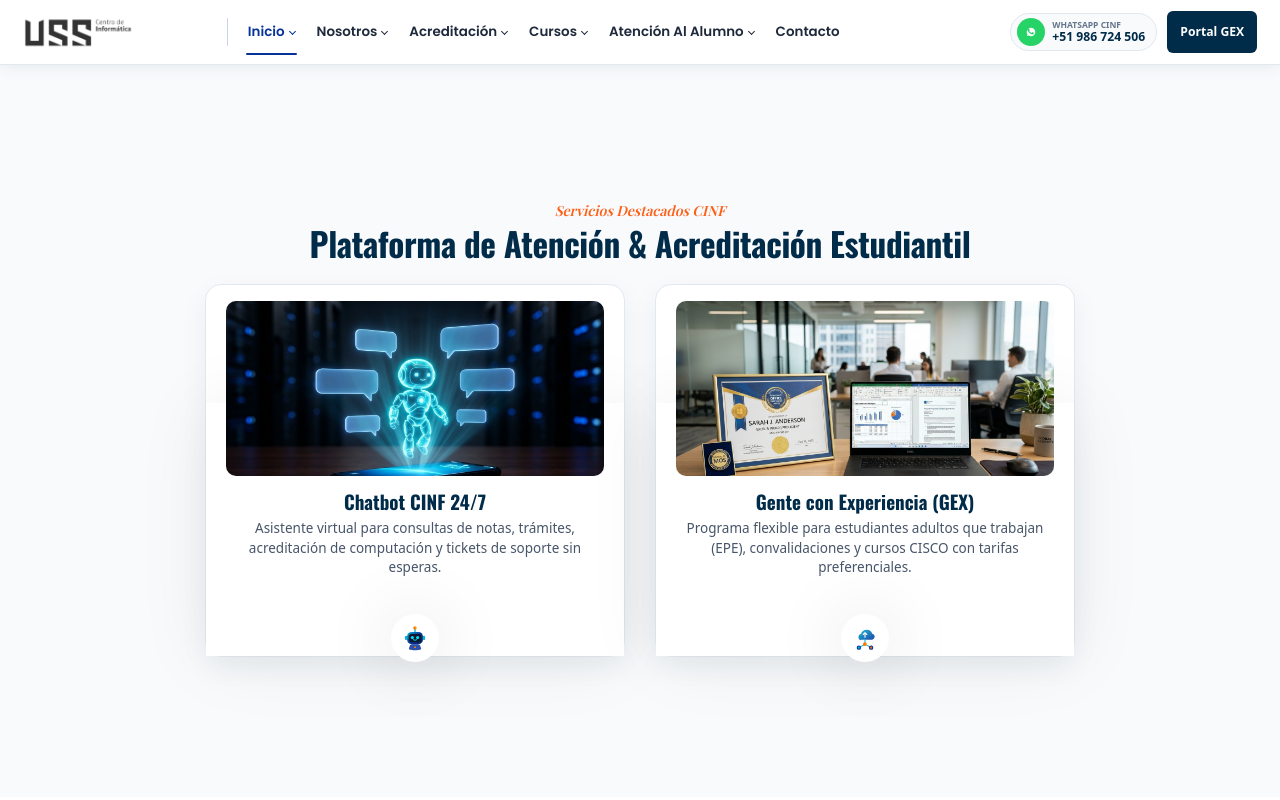
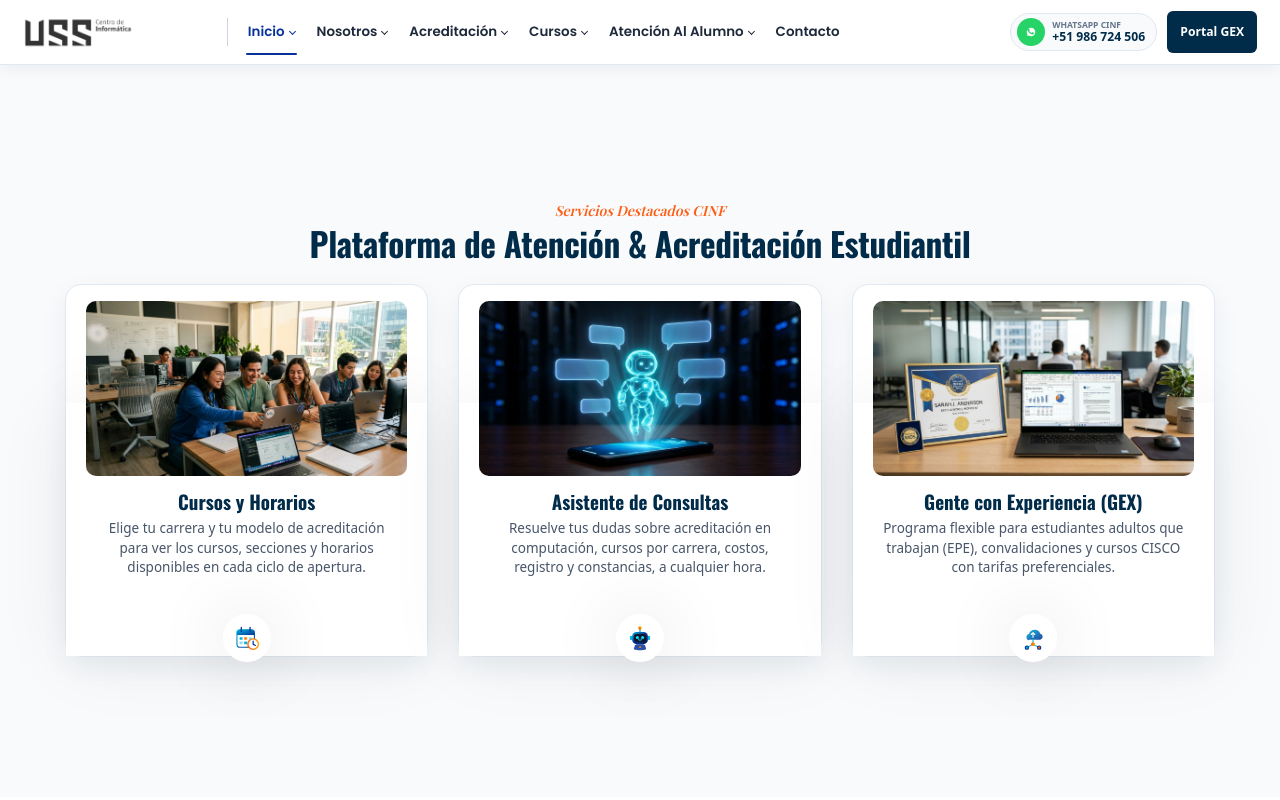
Before and after one commit to anibaler123143423234321/landing-page-centro-informatica, a plain HTML site: page index.html in a window 1280 px wide. Shown: the top 800 px of the page. Drawn offline with Linux system fonts and the light colour scheme.

Commit message:
feat(portada): tarjeta Cursos y Horarios en primer lugar y renombrar chatbot a Asistente de Consultas
- Nueva tarjeta que enlaza a /consulta-cursos, con icono de calendario
- La tarjeta del chatbot ya no menciona consulta de notas
- Enlace del pie actualizado en todas las paginas
- Fila de servicios ampliada a tres columnas

Co-Authored-By: Claude Fable 5.2 <noreply@anthropic.com>

```diff
--- a/assets/css/custom-cinf.css
+++ b/assets/css/custom-cinf.css
@@ -72,7 +72,7 @@
 .feature-cards-row {
     display: flex !important;
     flex-wrap: wrap !important;
-    max-width: 900px !important;
+    max-width: 1180px !important;
     margin: 0 auto !important;
 }
 
@@ -292,6 +292,18 @@
 /* ===================================================
    6. Responsivo en Móviles (<= 767px)
    =================================================== */
+/* Con tres tarjetas, en tablet la tercera baja a otra fila y necesita separación */
+@media (min-width: 768px) and (max-width: 991px) {
+    .cinf-services-section {
+        min-height: auto !important;
+        padding: 32px 0 40px !important;
+    }
+
+    .feature-cards-row>[class*="col-"] {
+        margin-bottom: 24px !important;
+    }
+}
+
 @media (max-width: 767px) {
     .cinf-services-section {
         min-height: auto !important;
--- a/index.html
+++ b/index.html
@@ -38,7 +38,7 @@
 
     <!-- Hojas de Estilo Modulares CINF USS -->
     <link rel="stylesheet" href="assets/css/header-cinf.css?v=10" />
-    <link rel="stylesheet" href="assets/css/custom-cinf.css?v=10" />
+    <link rel="stylesheet" href="assets/css/custom-cinf.css?v=11" />
 </head>
 
 <body>
@@ -407,32 +407,56 @@
                     <h2 class="section_heading_title_big">Plataforma de Atención &amp; Acreditación Estudiantil</h2>
                 </div>
                 <div class="row feature-cards-row justify-content-center">
-                    <!-- Tarjeta 1: Chatbot CINF 24/7 -->
-                    <div class="col-lg-6 col-md-6 d-flex">
+                    <!-- Tarjeta 1: Consulta de Cursos y Horarios -->
+                    <div class="col-lg-4 col-md-6 d-flex">
                         <div class="feature-1-block text-center w-100">
                             <div class="feature-1-image hvr-img-zoom-1">
-                                <a href="/chatbot" target="_blank" rel="noopener noreferrer"
-                                    title="Ingresar al Chatbot CINF 24/7">
-                                    <img src="assets/images/resource/feature-image-1.jpg" alt="Chatbot CINF" />
+                                <a href="/consulta-cursos" title="Consultar cursos y horarios disponibles">
+                                    <img src="assets/images/resource/feature-image-2.jpg"
+                                        alt="Estudiantes consultando sus cursos y horarios" />
                                 </a>
                             </div>
                             <h4 class="feature-1-title">
-                                <a href="/chatbot" target="_blank" rel="noopener noreferrer"
-                                    class="feature-card-title-link">Chatbot CINF 24/7</a>
+                                <a href="/consulta-cursos" class="feature-card-title-link">Cursos y Horarios</a>
                             </h4>
-                            <p class="feature-1-text">Asistente virtual para consultas de notas, trámites, acreditación
-                                de computación y tickets de soporte sin esperas.</p>
+                            <p class="feature-1-text">Elige tu carrera y tu modelo de acreditación para ver los cursos,
+                                secciones y horarios disponibles en cada ciclo de apertura.</p>
                             <div class="feature-1-link">
-                                <a class="feature-1-link-btn hvr-zoom-1 hvr-zoom-1-primary" href="/chatbot"
-                                    target="_blank" rel="noopener noreferrer" title="Probar Chatbot CINF 24/7">
-                                    <img src="assets/images/tech/ai-chatbot-assistant.svg" alt="Chatbot CINF 24/7" />
+                                <a class="feature-1-link-btn hvr-zoom-1 hvr-zoom-1-primary" href="/consulta-cursos"
+                                    title="Consultar cursos y horarios disponibles">
+                                    <img src="assets/images/tech/calendar-schedule.svg"
+                                        alt="Consulta de cursos y horarios" />
                                 </a>
                             </div>
                         </div>
                     </div>
 
-                    <!-- Tarjeta 2: Experiencia Laboral / Gente con Experiencia (GEX) -->
-                    <div class="col-lg-6 col-md-6 d-flex">
+                    <!-- Tarjeta 2: Asistente de Consultas CINF (chatbot) -->
+                    <div class="col-lg-4 col-md-6 d-flex">
+                        <div class="feature-1-block text-center w-100">
+                            <div class="feature-1-image hvr-img-zoom-1">
+                                <a href="/chatbot" target="_blank" rel="noopener noreferrer"
+                                    title="Abrir el Asistente de Consultas CINF">
+                                    <img src="assets/images/resource/feature-image-1.jpg" alt="Asistente de Consultas CINF" />
+                                </a>
+                            </div>
+                            <h4 class="feature-1-title">
+                                <a href="/chatbot" target="_blank" rel="noopener noreferrer"
+                                    class="feature-card-title-link">Asistente de Consultas</a>
+                            </h4>
+                            <p class="feature-1-text">Resuelve tus dudas sobre acreditación en computación, cursos por
+                                carrera, costos, registro y constancias, a cualquier hora.</p>
+                            <div class="feature-1-link">
+                                <a class="feature-1-link-btn hvr-zoom-1 hvr-zoom-1-primary" href="/chatbot"
+                                    target="_blank" rel="noopener noreferrer" title="Abrir el Asistente de Consultas CINF">
+                                    <img src="assets/images/tech/ai-chatbot-assistant.svg" alt="Asistente de Consultas CINF" />
+                                </a>
+                            </div>
+                        </div>
+                    </div>
+
+                    <!-- Tarjeta 3: Experiencia Laboral / Gente con Experiencia (GEX) -->
+                    <div class="col-lg-4 col-md-6 d-flex">
                         <div class="feature-1-block text-center w-100">
                             <div class="feature-1-image hvr-img-zoom-1">
                                 <a href="/gex" title="Ingresar a Experiencia Laboral (GEX)">
@@ -548,8 +572,7 @@
                                     <h4 class="fw_sbold c_light">Canales Estudiantiles</h4>
                                 </div>
                                 <ul class="link-widget-1-list">
-                                    <li><a href="/chatbot" target="_blank" rel="noopener noreferrer">Chatbot CINF
-                                            24/7</a></li>
+                                    <li><a href="/chatbot" target="_blank" rel="noopener noreferrer">Asistente de Consultas</a></li>
                                     <li><a href="/tickets" target="_blank" rel="noopener noreferrer">Mesa de Tickets</a>
                                     </li>
                                     <li><a href="https://wa.me/51986724506" target="_blank"
```
Also changed, not shown: about-us.html (+1 -2 lines), blog.html (+1 -2 lines), contact.html (+1 -2 lines), faq.html (+1 -2 lines), pricing-table.html (+1 -2 lines), service-details.html (+1 -2 lines), service.html (+1 -2 lines), team.html (+1 -2 lines), testmonial.html (+1 -2 lines), assets/images/tech/calendar-schedule.svg (added), 3 other files.
